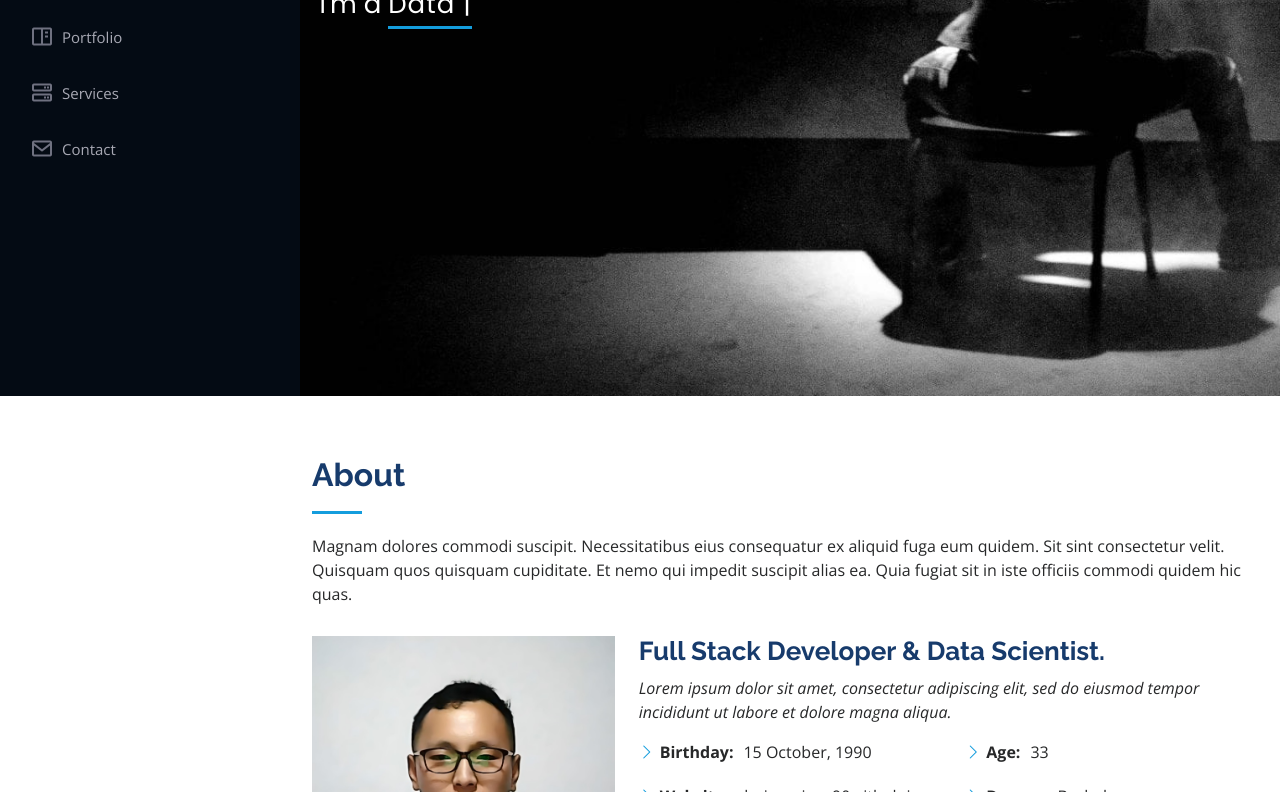
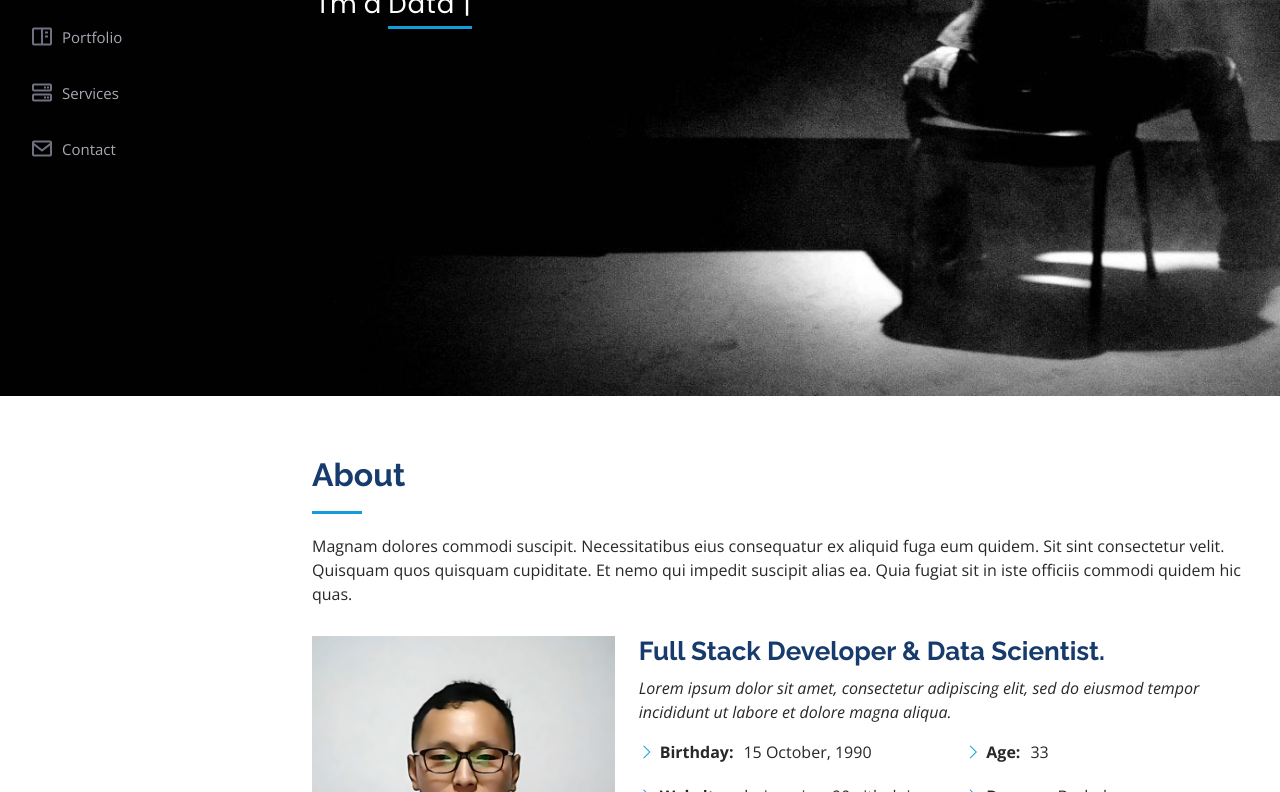
Before and after one commit to dariusprince90/dariusprince90.github.io, a plain HTML site: page index.html in a window 1280 px wide. Shown: the part 404-1196 px from the top of the page. Drawn offline with nearby package versions, Linux system fonts and the light colour scheme.

Commit message:
change sidebar background color

```diff
--- a/assets/css/style.css
+++ b/assets/css/style.css
@@ -71,7 +71,7 @@ h6 {
   z-index: 9997;
   transition: all 0.5s;
   padding: 0 15px;
-  background: #040b14;
+  background: #010101;
   overflow-y: auto;
 }
 
@@ -1063,7 +1063,7 @@ section {
   bottom: 0;
   width: 300px;
   z-index: 9999;
-  background: #040b14;
+  background: #010101;
 }
 
 #footer .copyright {
```
